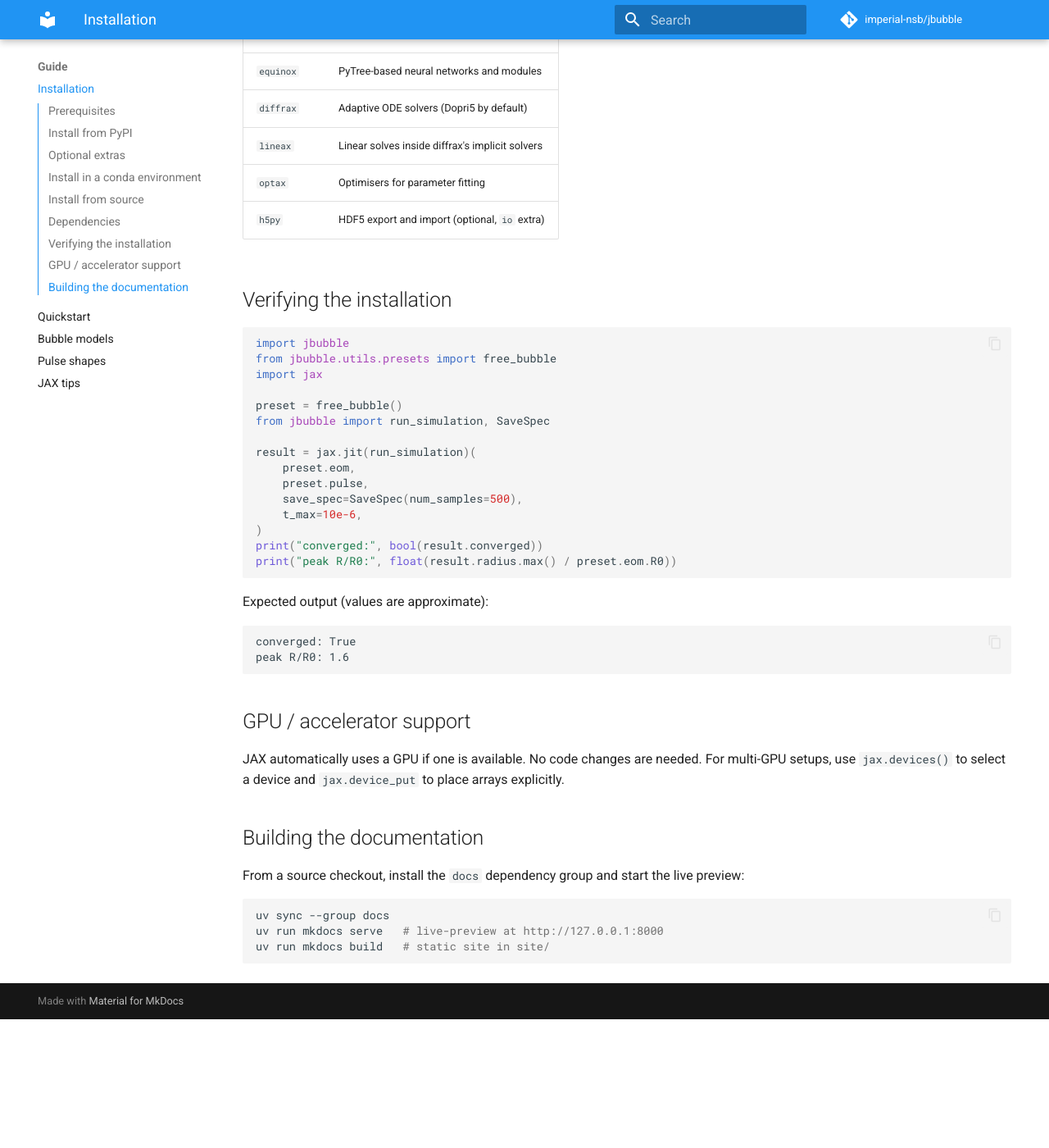
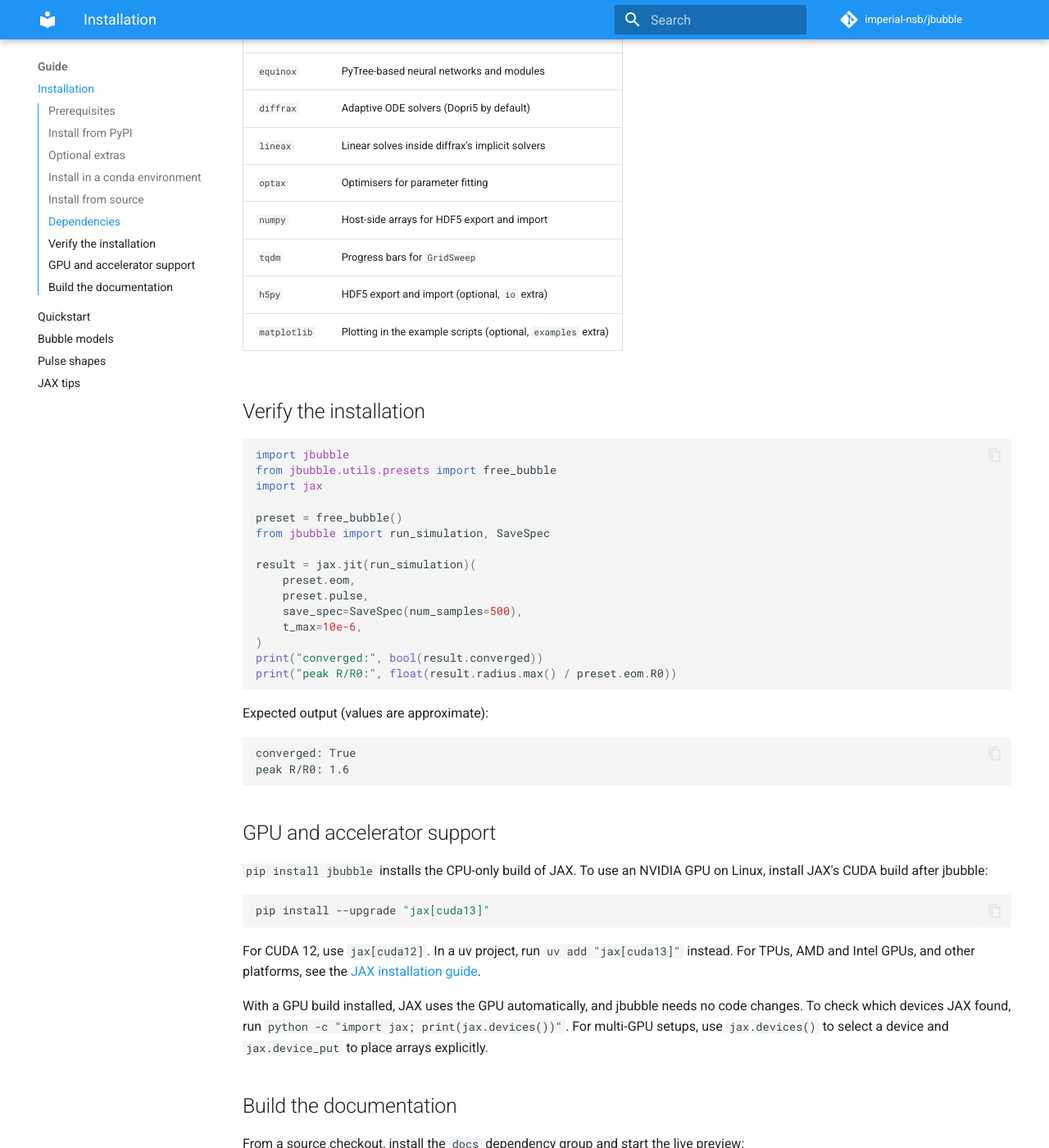
Before and after one commit to imperial-nsb/jbubble, an MkDocs documentation site: the page built from docs/guide/installation.md, in a window 1280 px wide and 1400 px high, scrolled down 1507 px. Shown: the whole window at 82% size. Built offline with MkDocs 1.6.1 and Material for MkDocs 9.7.7, drawn with Linux system fonts in a browser that asks for light colours; comment, search, counter and statistics services are not loaded; before the commit the page ends 2750 px from its top, so only the background shows below that; some of the changed text lies outside the part shown.

Commit message:
docs(install): explain GPU installs and list every core dependency
`pip install jbubble` installs the CPU-only build of JAX, yet the guide
said JAX uses a GPU automatically. The GPU section now gives the CUDA 13
and CUDA 12 install commands for Linux, the uv equivalent, a device check,
and a link to the JAX installation guide for other accelerators. The
prerequisites point to that section.

The dependency table gains numpy and tqdm, which are core runtime
dependencies, and matplotlib from the `examples` extra. Task headings use
the imperative.

````diff
--- a/docs/guide/installation.md
+++ b/docs/guide/installation.md
@@ -2,7 +2,7 @@
 
 ## Prerequisites
 
-jbubble requires Python 3.12 or later. pip and uv install JAX automatically as a dependency. GPU support is optional but recommended for large parameter sweeps.
+jbubble requires Python 3.12 or later. pip and uv install JAX as a dependency, in its CPU-only build. A GPU is optional but speeds up large parameter sweeps; to set one up, see [GPU and accelerator support](#gpu-and-accelerator-support).
 
 ## Install from PyPI
 
@@ -60,9 +60,12 @@ uv sync
 | `diffrax` | Adaptive ODE solvers (Dopri5 by default) |
 | `lineax` | Linear solves inside diffrax's implicit solvers |
 | `optax` | Optimisers for parameter fitting |
+| `numpy` | Host-side arrays for HDF5 export and import |
+| `tqdm` | Progress bars for `GridSweep` |
 | `h5py` | HDF5 export and import (optional, `io` extra) |
+| `matplotlib` | Plotting in the example scripts (optional, `examples` extra) |
 
-## Verifying the installation
+## Verify the installation
 
 ```python
 import jbubble
@@ -89,11 +92,19 @@ converged: True
 peak R/R0: 1.6
 ```
 
-## GPU / accelerator support
+## GPU and accelerator support
 
-JAX automatically uses a GPU if one is available. No code changes are needed. For multi-GPU setups, use `jax.devices()` to select a device and `jax.device_put` to place arrays explicitly.
+`pip install jbubble` installs the CPU-only build of JAX. To use an NVIDIA GPU on Linux, install JAX's CUDA build after jbubble:
 
-## Building the documentation
+```bash
+pip install --upgrade "jax[cuda13]"
+```
+
+For CUDA 12, use `jax[cuda12]`. In a uv project, run `uv add "jax[cuda13]"` instead. For TPUs, AMD and Intel GPUs, and other platforms, see the [JAX installation guide](https://docs.jax.dev/en/latest/installation.html).
+
+With a GPU build installed, JAX uses the GPU automatically, and jbubble needs no code changes. To check which devices JAX found, run `python -c "import jax; print(jax.devices())"`. For multi-GPU setups, use `jax.devices()` to select a device and `jax.device_put` to place arrays explicitly.
+
+## Build the documentation
 
 From a source checkout, install the `docs` dependency group and start the live preview:
 
````
